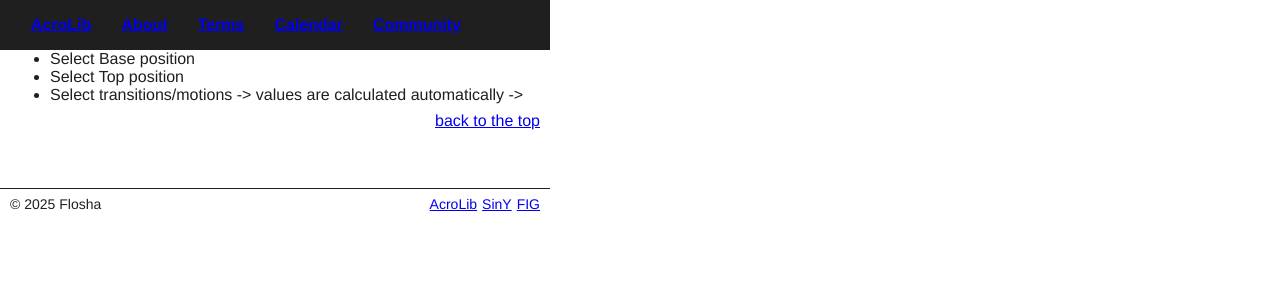
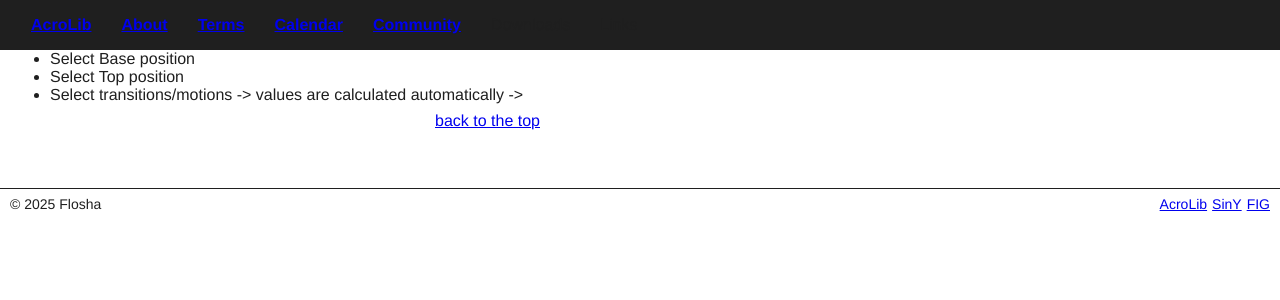
Before and after one commit to floshin/acrolib, a Jekyll site: the page built from interactive-tarrifsheet-element-difficulty-calculation.md, in a window 1280 px wide. Shown: the top 300 px of the page. Built offline with Jekyll 4.4.1, drawn with Linux system fonts in a browser that asks for light colours; our own code applies the rules of GitHub Pages for plain Markdown files.

Commit message:
Update default.html

```diff
--- a/_layouts/default.html
+++ b/_layouts/default.html
@@ -120,11 +120,10 @@ body {
   background-color: light-dark(white, var(--darker));
 
   font-family: Helvetica, arial, sans-serif;
-  max-width: 550px;
-  /*margin-top: 40px;*/
 }
 
 main {
+  max-width: 550px;
   padding: 0 10px;
 }
 
```
